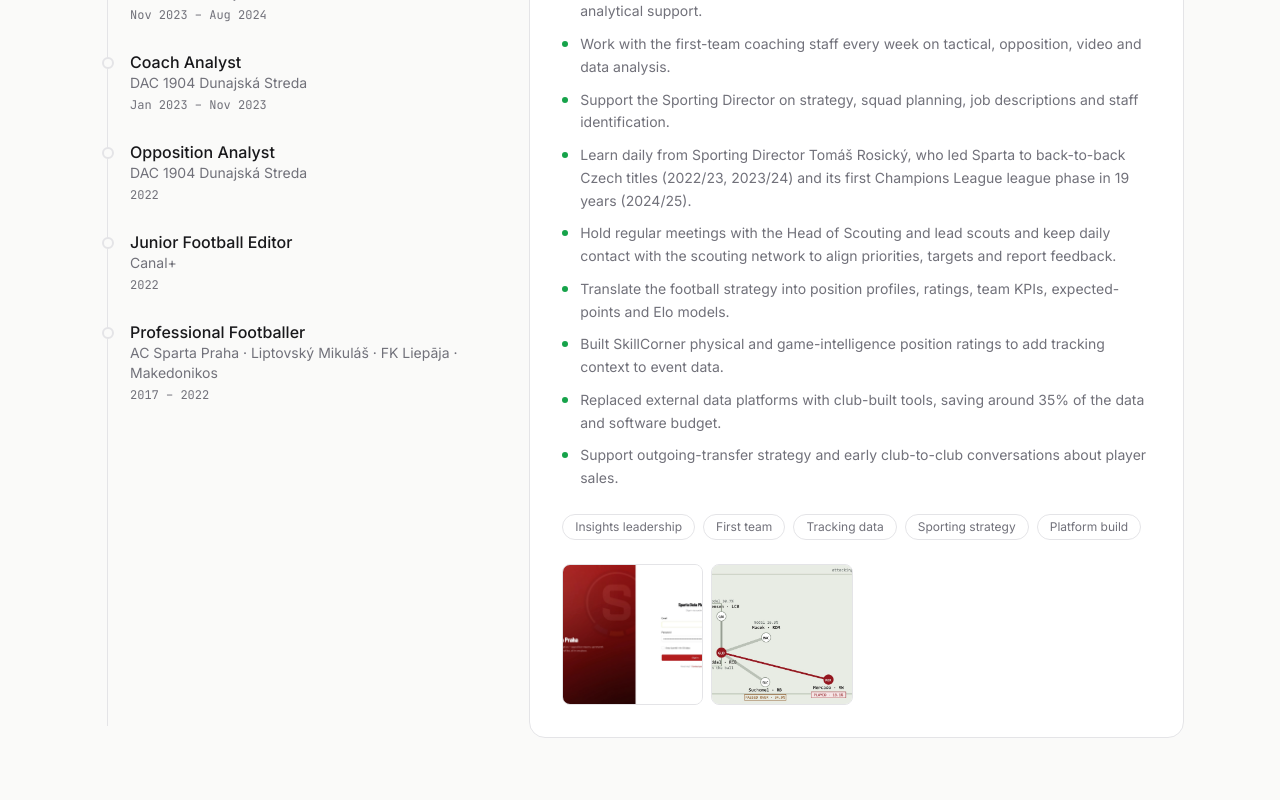
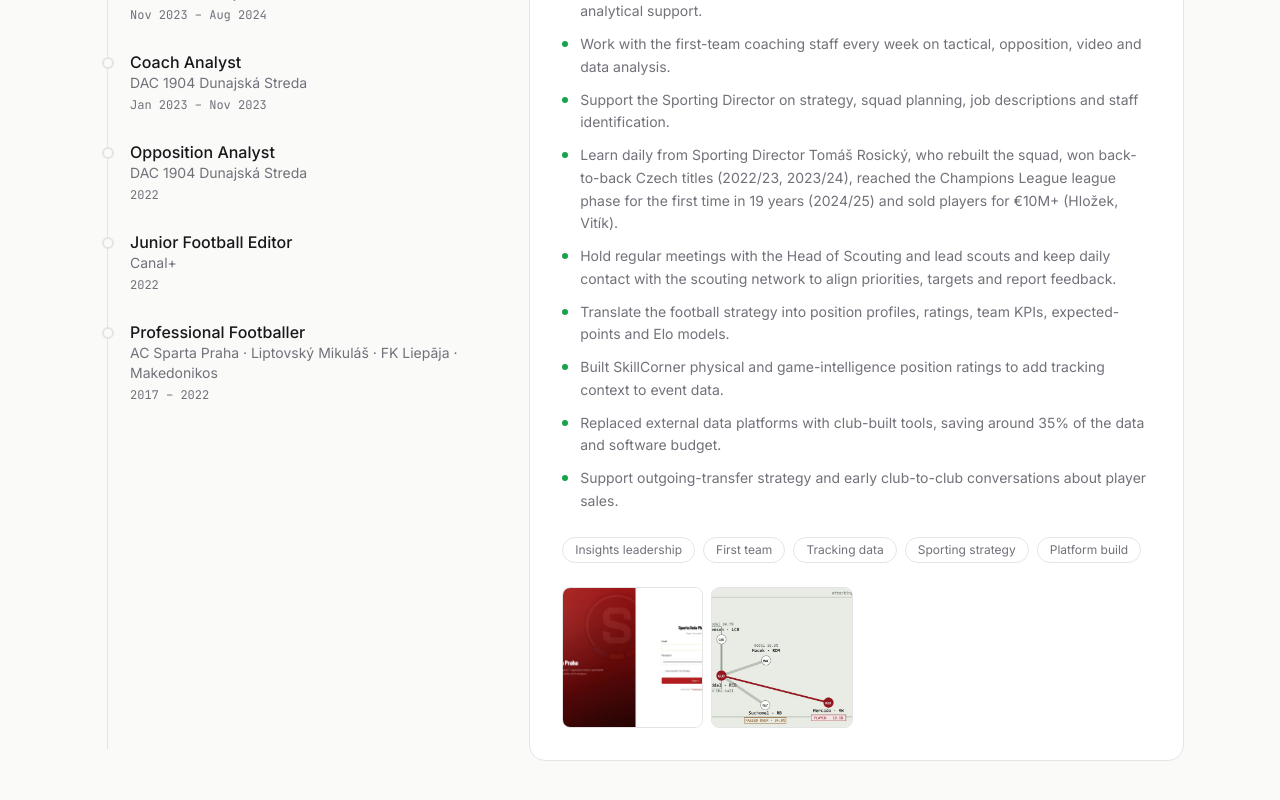
Before and after one commit to Flakous/Test-Web, a React (Create React App) app: page / in a window 1280 px wide. Shown: the part 2271-3071 px from the top of the page. Built offline with nearby package versions, Linux system fonts and the light colour scheme.

Commit message:
Rosický bullet: squad rebuild and €10M+ sales
Co-Authored-By: Claude Opus 5.5 <noreply@anthropic.com>

```diff
--- a/src/data/cv.js
+++ b/src/data/cv.js
@@ -62,7 +62,7 @@ export const experience = [
       'Lead the football data and analytics function, coordinating a data engineer and analytical support.',
       'Work with the first-team coaching staff every week on tactical, opposition, video and data analysis.',
       'Support the Sporting Director on strategy, squad planning, job descriptions and staff identification.',
-      'Learn daily from Sporting Director Tomáš Rosický, who led Sparta to back-to-back Czech titles (2022/23, 2023/24) and its first Champions League league phase in 19 years (2024/25).',
+      'Learn daily from Sporting Director Tomáš Rosický, who rebuilt the squad, won back-to-back Czech titles (2022/23, 2023/24), reached the Champions League league phase for the first time in 19 years (2024/25) and sold players for €10M+ (Hložek, Vitík).',
       'Hold regular meetings with the Head of Scouting and lead scouts and keep daily contact with the scouting network to align priorities, targets and report feedback.',
       'Translate the football strategy into position profiles, ratings, team KPIs, expected-points and Elo models.',
       'Built SkillCorner physical and game-intelligence position ratings to add tracking context to event data.',
```
Also changed, not shown: 1 other file (tests, documents, lock files or other folders).
